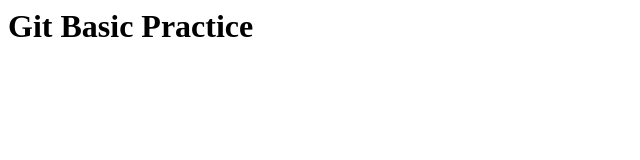
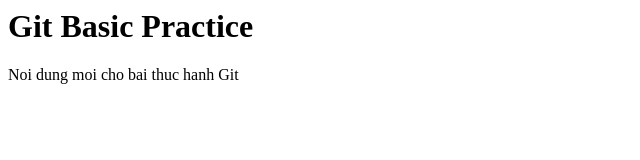
Before and after one commit to dtc245200915-source/git-basic-practice, a plain HTML site: page index.html in a window 1280 px wide. Shown: the whole page, without its empty margins (0-640 px from the left). Drawn offline with Linux system fonts and the light colour scheme.

Commit message:
Update html content

```diff
--- a/index.html
+++ b/index.html
@@ -1 +1,2 @@
 <h1>Git Basic Practice</h1>
+<p>Noi dung moi cho bai thuc hanh Git</p>
```
